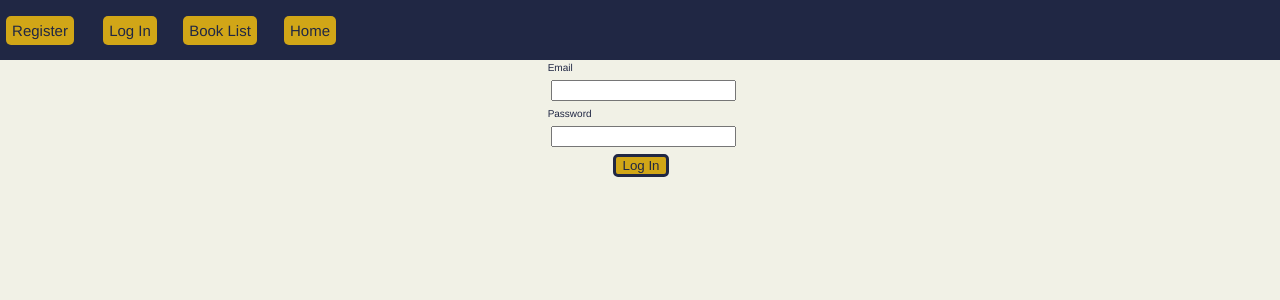
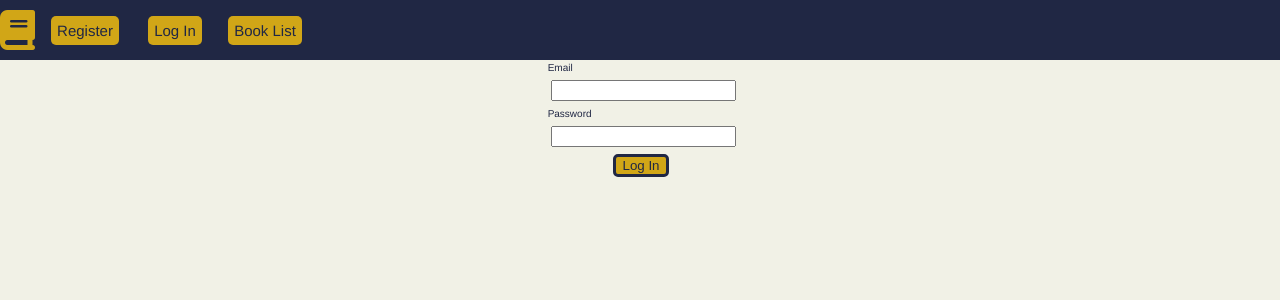
Before and after one commit to WillJohnson03/book_shelf, a Flask app: a page that uses myapp/templates/base.html in a window 1280 px wide. Shown: the top 300 px of the page. Run offline with Flask 2, Linux system fonts and the light colour scheme; parts of the project's set-up code (start-up, migrations or seed data) failed here and were passed over; some libraries are stand-ins or nearby versions.

Commit message:
re-orginize nav-bar

```diff
--- a/myapp/__init__.py
+++ b/myapp/__init__.py
@@ -18,8 +18,8 @@
 
 
 # set up connection to db
-# app.config['SQLALCHEMY_DATABASE_URI'] = "postgresql:///bookish"
-app.config['SQLALCHEMY_DATABASE_URI'] = os.getenv('DATABASE_URL').replace("://", "ql://", 1)
+app.config['SQLALCHEMY_DATABASE_URI'] = "postgresql:///bookish"
+# app.config['SQLALCHEMY_DATABASE_URI'] = os.getenv('DATABASE_URL').replace("://", "ql://", 1)
 app.config['SQLALCHEMY_TRACK_MODIFICATIONS'] = False
 
 db = SQLAlchemy(app)
--- a/myapp/static/css/main.css
+++ b/myapp/static/css/main.css
@@ -153,10 +153,11 @@
   justify-content: center;
 }
 
-.icon {
+.icon-link {
   font-size: 2rem;
   color: #d1a617;
   list-style: none;
+  text-decoration: none;
 }
 
 #submit {
--- a/myapp/templates/base.html
+++ b/myapp/templates/base.html
@@ -15,9 +15,6 @@
 <body>
   <ul class="nav">
     <li class="nav-link">
-      <a class="navbar-link" href="{{url_for('core.info')}}">Home</a>
-    </li>
-    <li class="nav-link">
       <a class="navbar-link" href="{{url_for('core.index')}}">Book List</a>
     </li>
     {% if current_user.is_authenticated %}
@@ -30,9 +27,8 @@
     <li class="nav-link">
       <a class="navbar-link" href="{{url_for('users.account')}}">Account</a>
     </li>
-    <br>
     <li class="icon">
-      <i class="fas fa-book fa-2x"></i>
+      <a class="icon-link" href="{{url_for('core.info')}}"><i class="fas fa-book fa-2x"></i></a>
     </li>
     {% else %}
     <li class="nav-link">
@@ -41,6 +37,8 @@
     <li class="nav-link">
       <a class="navbar-link" href="{{url_for('users.register')}}">Register</a>
     </li>
+    <li class="icon">
+      <a class="icon-link" href="{{url_for('core.info')}}"><i class="fas fa-book fa-2x"></i></a>
     {% endif %}
   </ul>
   <div class="container">
```
